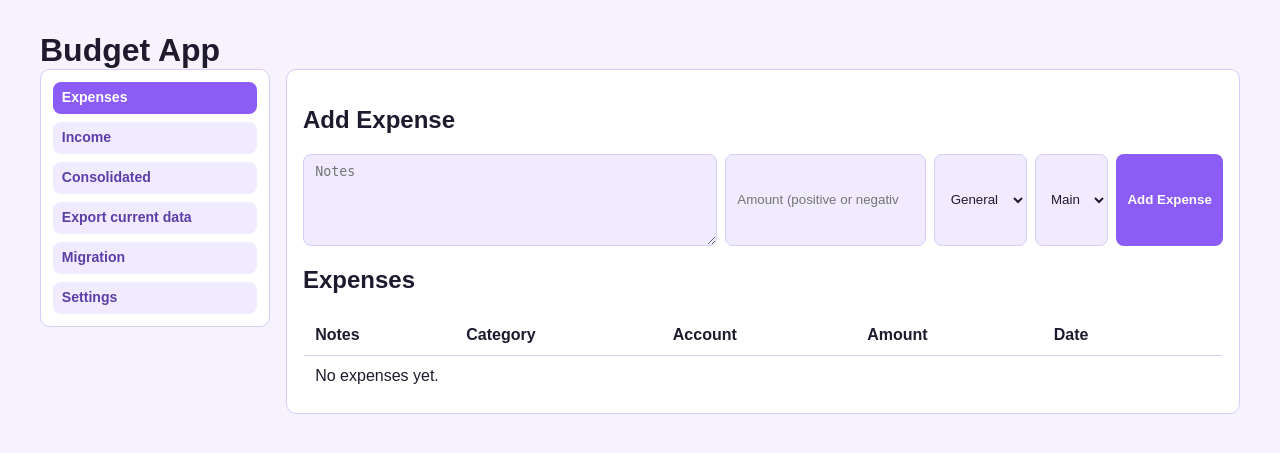
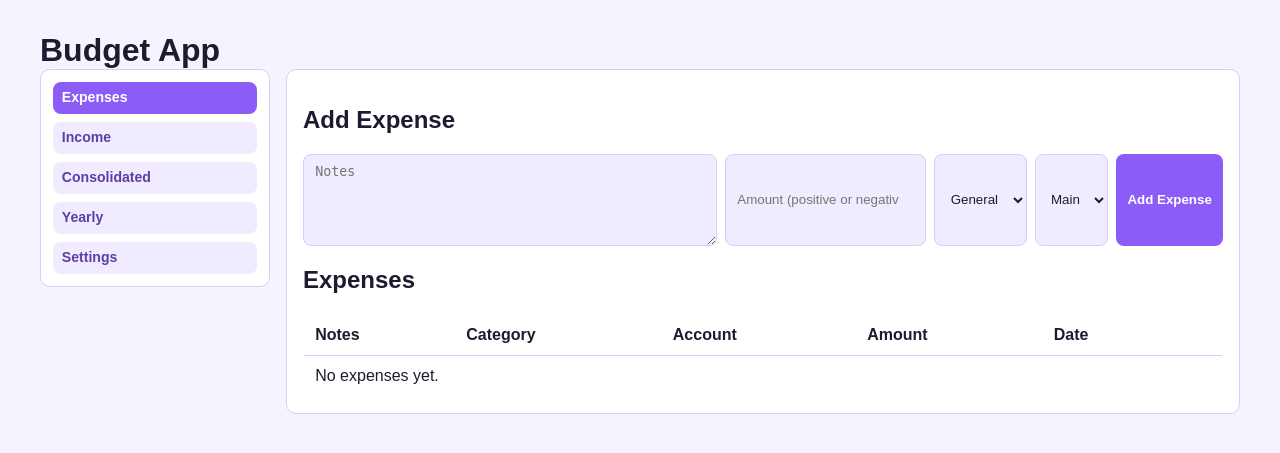
Before and after one commit to flymperis/Vibe-Budgeting, a Flask app: page / in a window 1280 px wide. Shown: the top 453 px of the page. Run offline with Flask 3, Linux system fonts and the light colour scheme; data comes from the database, SQL or seed files in the repository; data that the repository does not hold is empty.

Commit message:
Add yearly overview table; move Export and Migration into Settings submenu
Co-authored-by: Cursor <cursoragent@cursor.com>

```diff
--- a/app.py
+++ b/app.py
@@ -1,4 +1,5 @@
 from flask import Flask, flash, redirect, render_template, request, send_file, url_for
+import calendar
 import os
 import re
 import sqlite3
@@ -19,8 +20,8 @@ SHEET_EXPENSE_CATEGORIES = "ExpenseCategories"
 SHEET_INCOME_CATEGORIES = "IncomeCategories"
 SHEET_EXPENSES = "Expenses"
 SHEET_INCOME = "Income"
-ALLOWED_PANELS = {"expenses", "income", "summary", "export", "migration", "settings"}
-SETTINGS_SECTIONS = {"general", "expenses", "income"}
+ALLOWED_PANELS = {"expenses", "income", "summary", "yearly", "settings"}
+SETTINGS_SECTIONS = {"general", "expenses", "income", "export", "migration"}
 
 
 def normalize_expense_amount(raw):
@@ -39,6 +40,19 @@ def normalize_income_amount(raw):
     except (TypeError, ValueError):
         value = 0.0
     return abs(value)
+
+
+def normalize_year(value):
+    raw = (value or "").strip()
+    if not raw:
+        return datetime.now().year
+    try:
+        year_num = int(raw)
+        if year_num < 2000 or year_num > 2100:
+            raise ValueError
+        return year_num
+    except ValueError:
+        return datetime.now().year
 
 
 def normalize_month(value):
@@ -268,7 +282,7 @@ def resolve_active_panel():
             "/categories/add": "settings",
             "/expenses/add": "expenses",
             "/income/add": "income",
-            "/import/excel": "migration",
+            "/import/excel": "settings",
         }
         if path in mapping:
             return mapping[path]
@@ -286,20 +300,22 @@ def resolve_active_panel():
     return "expenses"
 
 
-def redirect_home(panel=None):
+def redirect_home(panel=None, settings_section=None):
     target = panel if panel in ALLOWED_PANELS else resolve_active_panel()
     month = normalize_month(request.form.get("month") or request.args.get("month"))
-    settings_section = normalize_settings_section(
-        request.form.get("settings_section") or request.args.get("settings_section")
+    year_for_redirect = normalize_year(request.form.get("year") or request.args.get("year"))
+    raw_section = (
+        settings_section
+        if settings_section is not None
+        else (request.form.get("settings_section") or request.args.get("settings_section"))
     )
-    return redirect(
-        url_for(
-            "index",
-            panel=target,
-            month=month,
-            settings_section=settings_section if target == "settings" else None,
-        )
-    )
+    sec = normalize_settings_section(raw_section)
+    query = {"panel": target, "month": month}
+    if target == "settings":
+        query["settings_section"] = sec
+    if target == "yearly":
+        query["year"] = year_for_redirect
+    return redirect(url_for("index", **query))
 
 
 def _normalize_header_key(value):
@@ -768,7 +784,7 @@ def import_excel():
     upload = request.files.get("file")
     if not upload or upload.filename.strip() == "":
         flash("Choose an Excel file (.xlsx).", "error")
-        return redirect_home(panel="migration")
+        return redirect_home(panel="settings", settings_section="migration")
 
     replace_movements = request.form.get("replace_movements") == "1"
     sync_opening_balances = request.form.get("sync_opening_balances") == "1"
@@ -776,20 +792,20 @@ def import_excel():
     raw = upload.read()
     if not raw:
         flash("The uploaded file is empty.", "error")
-        return redirect_home(panel="migration")
+        return redirect_home(panel="settings", settings_section="migration")
 
     try:
         workbook = load_workbook(BytesIO(raw), data_only=True)
     except Exception as exc:
         flash(f"Could not read the Excel file: {exc}", "error")
-        return redirect_home(panel="migration")
+        return redirect_home(panel="settings", settings_section="migration")
 
     errors = _run_import_workbook(workbook, replace_movements, sync_opening_balances)
     if errors:
         preview = "; ".join(errors[:8])
         extra = f" (+{len(errors) - 8} more)" if len(errors) > 8 else ""
         flash(f"Import failed. {preview}{extra}", "error")
-        return redirect_home(panel="migration")
+        return redirect_home(panel="settings", settings_section="migration")
 
     flash(
         "Import completed. Accounts/categories from the file were merged (new names added)."
@@ -800,25 +816,38 @@ def import_excel():
         ),
         "success",
     )
-    return redirect_home(panel="migration")
+    return redirect_home(panel="settings", settings_section="migration")
 
 
 @app.route("/")
 def index():
     conn = get_connection()
 
-    active_panel = request.args.get("panel", "").strip()
-    if active_panel not in ALLOWED_PANELS:
+    raw_panel = request.args.get("panel", "").strip()
+    if raw_panel == "export":
+        active_panel = "settings"
+        section_from_legacy = "export"
+    elif raw_panel == "migration":
+        active_panel = "settings"
+        section_from_legacy = "migration"
+    elif raw_panel in ALLOWED_PANELS:
+        active_panel = raw_panel
+        section_from_legacy = None
+    else:
         active_panel = "expenses"
+        section_from_legacy = None
 
     month_filter = normalize_month(request.args.get("month"))
+    year_filter = normalize_year(request.args.get("year"))
     year_str, month_str = month_filter.split("-", 1)
     month_start = datetime(int(year_str), int(month_str), 1)
     month_end = month_start + timedelta(days=32)
     month_end = month_end.replace(day=1)
     month_start_iso = month_start.strftime("%Y-%m-%d %H:%M:%S")
     month_end_iso = month_end.strftime("%Y-%m-%d %H:%M:%S")
-    settings_section = normalize_settings_section(request.args.get("settings_section"))
+    settings_section = normalize_settings_section(
+        section_from_legacy or request.args.get("settings_section")
+    )
 
     categories = conn.execute("SELECT id, name FROM categories ORDER BY name").fetchall()
     income_categories = conn.execute("SELECT id, name FROM income_categories ORDER BY name").fetchall()
@@ -925,6 +954,55 @@ def index():
         """
     ).fetchall()
 
+    year_start_iso = f"{year_filter:04d}-01-01 00:00:00"
+    year_end_iso = f"{year_filter + 1:04d}-01-01 00:00:00"
+    expense_by_month = {
+        row["m"]: float(row["total"])
+        for row in conn.execute(
+            """
+            SELECT CAST(strftime('%m', spent_at) AS INTEGER) AS m,
+                   COALESCE(-SUM(amount), 0) AS total
+            FROM expenses
+            WHERE spent_at >= ? AND spent_at < ?
+            GROUP BY m
+            """,
+            (year_start_iso, year_end_iso),
+        )
+    }
+    income_by_month = {
+        row["m"]: float(row["total"])
+        for row in conn.execute(
+            """
+            SELECT CAST(strftime('%m', received_at) AS INTEGER) AS m,
+                   COALESCE(SUM(amount), 0) AS total
+            FROM income_entries
+            WHERE received_at >= ? AND received_at < ?
+            GROUP BY m
+            """,
+            (year_start_iso, year_end_iso),
+        )
+    }
+
+    month_names = calendar.month_name
+    yearly_rows = []
+    yearly_total_income = 0.0
+    yearly_total_expenses = 0.0
+    for month_num in range(1, 13):
+        inc = income_by_month.get(month_num, 0.0)
+        exp = expense_by_month.get(month_num, 0.0)
+        delta = inc - exp
+        yearly_total_income += inc
+        yearly_total_expenses += exp
+        yearly_rows.append(
+            {
+                "month_label": month_names[month_num],
+                "income": inc,
+                "expenses": exp,
+                "delta": delta,
+            }
+        )
+    yearly_total_delta = yearly_total_income - yearly_total_expenses
+
     conn.close()
 
     return render_template(
@@ -936,6 +1014,7 @@ def index():
         income_entries=income_entries,
         active_panel=active_panel,
         month_filter=month_filter,
+        year_filter=year_filter,
         settings_section=settings_section,
         total_expenses=total_expenses,
         total_income=total_income,
@@ -943,6 +1022,10 @@ def index():
         expense_breakdown=expense_breakdown,
         income_breakdown=income_breakdown,
         account_balances=account_balances,
+        yearly_rows=yearly_rows,
+        yearly_total_income=yearly_total_income,
+        yearly_total_expenses=yearly_total_expenses,
+        yearly_total_delta=yearly_total_delta,
     )
 
 
--- a/templates/index.html
+++ b/templates/index.html
@@ -262,47 +262,43 @@
                     </div>
                 </section>
 
-                <section class="panel {% if active_panel == 'export' %}active{% endif %}" id="panel-export">
-                    <h2>Export current data</h2>
-                    <p class="muted small-hint">
-                        Downloads one Excel file with accounts, expense/income categories, and every expense and income row.
-                        Use this for backups or as the starting point before editing offline.
-                    </p>
-                    <p class="migration-actions">
-                        <a class="btn-secondary" href="{{ url_for('export_excel') }}">Download full export (.xlsx)</a>
-                    </p>
-                </section>
-
-                <section class="panel {% if active_panel == 'migration' %}active{% endif %}" id="panel-migration">
-                    <h2>Migration</h2>
-                    <p class="muted small-hint">
-                        Download an empty workbook that matches the import layout (same sheet names and columns).
-                        Fill rows or paste data from another export, then import below. Matching uses category and account names, not IDs.
-                        Expense amounts may be positive or negative in the sheet; they are stored as negatives. Income amounts are stored positive.
-                        Category and account names used on movement rows are created automatically if missing (after applying the category and account sheets).
-                    </p>
-                    <p class="migration-actions">
-                        <a class="btn-secondary" href="{{ url_for('export_migration_template') }}">Download migration template (.xlsx)</a>
-                    </p>
-
-                    <h3>Import from Excel</h3>
-                    <form action="{{ url_for('import_excel') }}" class="migration-import-form" enctype="multipart/form-data" method="post">
+                <section class="panel {% if active_panel == 'yearly' %}active{% endif %}" id="panel-yearly">
+                    <h2>Yearly overview</h2>
+                    <form action="/" class="year-picker" method="get">
+                        <input name="panel" type="hidden" value="yearly">
                         <input name="month" type="hidden" value="{{ month_filter }}">
-                        <input name="next_panel" type="hidden" value="migration">
-                        <label class="file-upload-row">
-                            <span class="file-upload-label">File (.xlsx)</span>
-                            <input accept=".xlsx,application/vnd.openxmlformats-officedocument.spreadsheetml.sheet" name="file" required type="file">
-                        </label>
-                        <label class="checkbox-row">
-                            <input name="replace_movements" type="checkbox" value="1">
-                            Replace all movements (delete existing expenses &amp; income rows, then import sheet rows)
-                        </label>
-                        <label class="checkbox-row">
-                            <input name="sync_opening_balances" type="checkbox" value="1">
-                            Overwrite opening balances for accounts that already exist (from Accounts sheet)
-                        </label>
-                        <button type="submit">Import</button>
+                        <label class="month-label" for="yearly-year-input">Year</label>
+                        <input id="yearly-year-input" max="2100" min="2000" name="year" required type="number" value="{{ year_filter }}">
+                        <button type="submit">Apply</button>
                     </form>
+                    <div class="yearly-table-wrap">
+                        <table class="yearly-table">
+                            <thead>
+                                <tr>
+                                    <th scope="col">Month</th>
+                                    <th scope="col">Income</th>
+                                    <th scope="col">Expenses</th>
+                                    <th scope="col">Delta</th>
+                                </tr>
+                            </thead>
+                            <tbody>
+                                {% for row in yearly_rows %}
+                                    <tr>
+                                        <th scope="row">{{ row.month_label }}</th>
+                                        <td>{{ "%.2f"|format(row.income) }}</td>
+                                        <td>{{ "%.2f"|format(row.expenses) }}</td>
+                                        <td class="{% if row.delta >= 0 %}delta-positive{% else %}delta-negative{% endif %}">{{ "%.2f"|format(row.delta) }}</td>
+                                    </tr>
+                                {% endfor %}
+                                <tr class="yearly-totals-row">
+                                    <th scope="row">Total</th>
+                                    <td>{{ "%.2f"|format(yearly_total_income) }}</td>
+                                    <td>{{ "%.2f"|format(yearly_total_expenses) }}</td>
+                                    <td class="{% if yearly_total_delta >= 0 %}delta-positive{% else %}delta-negative{% endif %}">{{ "%.2f"|format(yearly_total_delta) }}</td>
+                                </tr>
+                            </tbody>
+                        </table>
+                    </div>
                 </section>
 
                 <section class="panel {% if active_panel == 'settings' %}active{% endif %}" id="panel-settings">
@@ -417,8 +459,7 @@
                 <button class="menu-item {% if active_panel == 'expenses' %}active{% endif %}" data-target="panel-expenses" type="button">Expenses</button>
                 <button class="menu-item {% if active_panel == 'income' %}active{% endif %}" data-target="panel-income" type="button">Income</button>
                 <button class="menu-item {% if active_panel == 'summary' %}active{% endif %}" data-target="panel-summary" type="button">Consolidated</button>
-                <button class="menu-item {% if active_panel == 'export' %}active{% endif %}" data-target="panel-export" type="button">Export current data</button>
-                <button class="menu-item {% if active_panel == 'migration' %}active{% endif %}" data-target="panel-migration" type="button">Migration</button>
+                <button class="menu-item {% if active_panel == 'yearly' %}active{% endif %}" data-target="panel-yearly" type="button">Yearly</button>
                 <button class="menu-item {% if active_panel == 'settings' %}active{% endif %}" data-target="panel-settings" type="button">Settings</button>
             </aside>
         </div>
@@ -448,7 +489,9 @@
             const settingsSectionMap = {
                 "settings-general": "general",
                 "settings-expenses": "expenses",
-                "settings-income": "income"
+                "settings-income": "income",
+                "settings-export": "export",
+                "settings-migration": "migration"
             };
 
             function syncShellUrl(panelKey) {
@@ -469,6 +512,16 @@
                     params.set("settings_section", sectionKey);
                 } else {
                     params.delete("settings_section");
+                }
+                if (panelKey === "yearly") {
+                    const yearlyYear = document.getElementById("yearly-year-input");
+                    const fallbackYear = "{{ year_filter }}";
+                    const y = yearlyYear && yearlyYear.value ? yearlyYear.value : String(fallbackYear);
+                    if (y) {
+                        params.set("year", y);
+                    }
+                } else {
+                    params.delete("year");
                 }
                 const nextUrl = `${window.location.pathname}?${params.toString()}`;
                 window.history.replaceState({}, "", nextUrl);
@@ -501,8 +554,7 @@
                         "panel-expenses": "expenses",
                         "panel-income": "income",
                         "panel-summary": "summary",
-                        "panel-export": "export",
-                        "panel-migration": "migration",
+                        "panel-yearly": "yearly",
                         "panel-settings": "settings"
                     };
                     const panelValue = panelMap[target];
```
Also changed, not shown: other parts of templates/index.html (+46 -0 lines), static/styles.css (+41 -2 lines).
